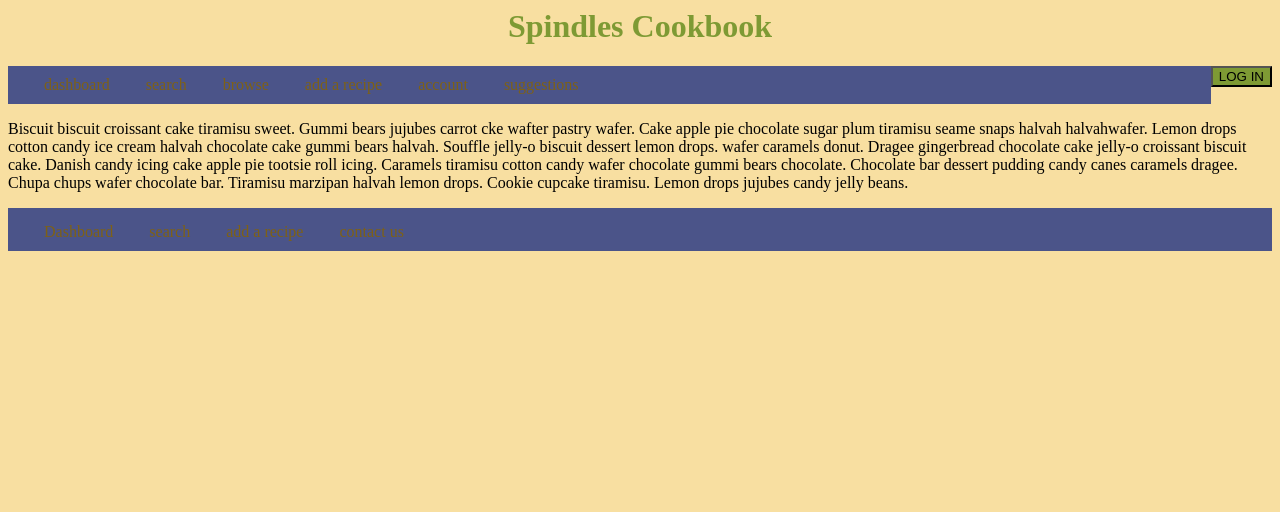
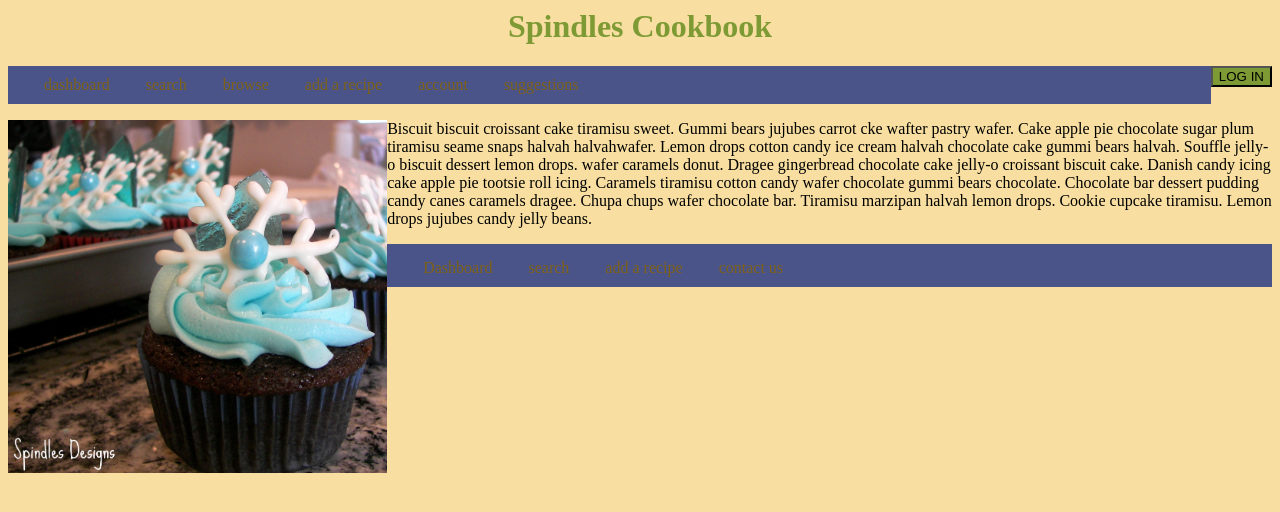
Before and after one commit to maryscott/cookbook, a PHP site: page / in a window 1280 px wide. Shown: the top 512 px of the page. Run offline with PHP 8.4, Linux system fonts and the light colour scheme.

Commit message:
adding a picture

```diff
--- a/index.php
+++ b/index.php
@@ -11,7 +11,7 @@
 		</div>
 
 	<div id="content">
-		<p><!--<img src="FrozenCupcake1.jpg" alt="cupcake" style="float:left;width:30%">-->
+		<p><img src="FrozenCupcake1.jpg" alt="cupcake" style="float:left;width:30%">
 	Biscuit biscuit croissant cake tiramisu sweet. Gummi bears jujubes carrot cke wafter pastry wafer.  Cake apple pie chocolate sugar plum tiramisu seame snaps halvah halvahwafer.  Lemon drops cotton candy ice cream halvah chocolate cake gummi bears halvah.  Souffle jelly-o biscuit dessert lemon drops.  wafer caramels donut.  Dragee gingerbread chocolate cake jelly-o croissant biscuit cake.  Danish candy icing cake apple pie tootsie roll icing.  Caramels tiramisu cotton candy wafer chocolate gummi bears chocolate.  Chocolate bar dessert pudding candy canes caramels dragee.  Chupa chups wafer chocolate bar.  Tiramisu marzipan halvah lemon drops.  Cookie cupcake tiramisu.  Lemon drops jujubes candy jelly beans.
 		</p>
 	</div>
```
